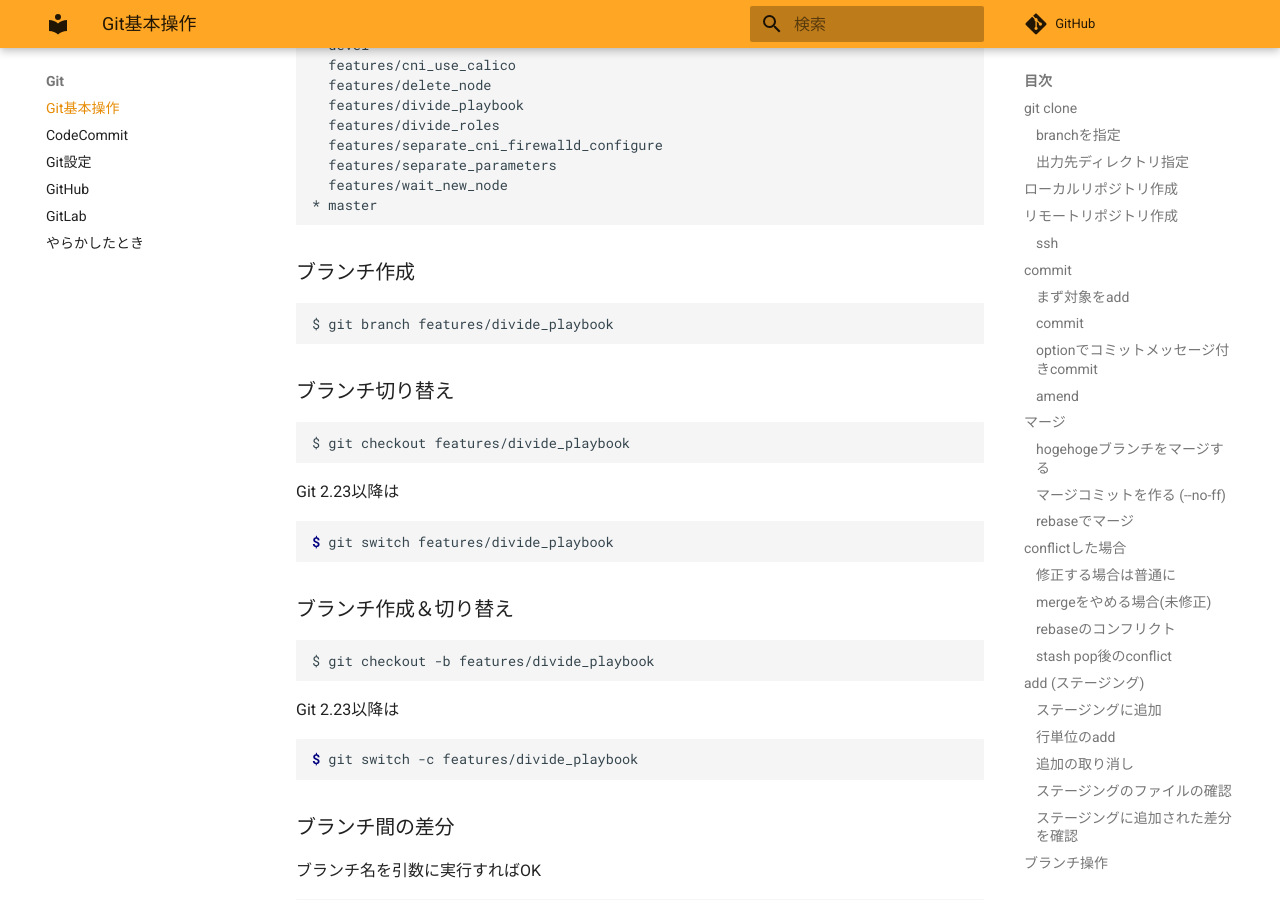
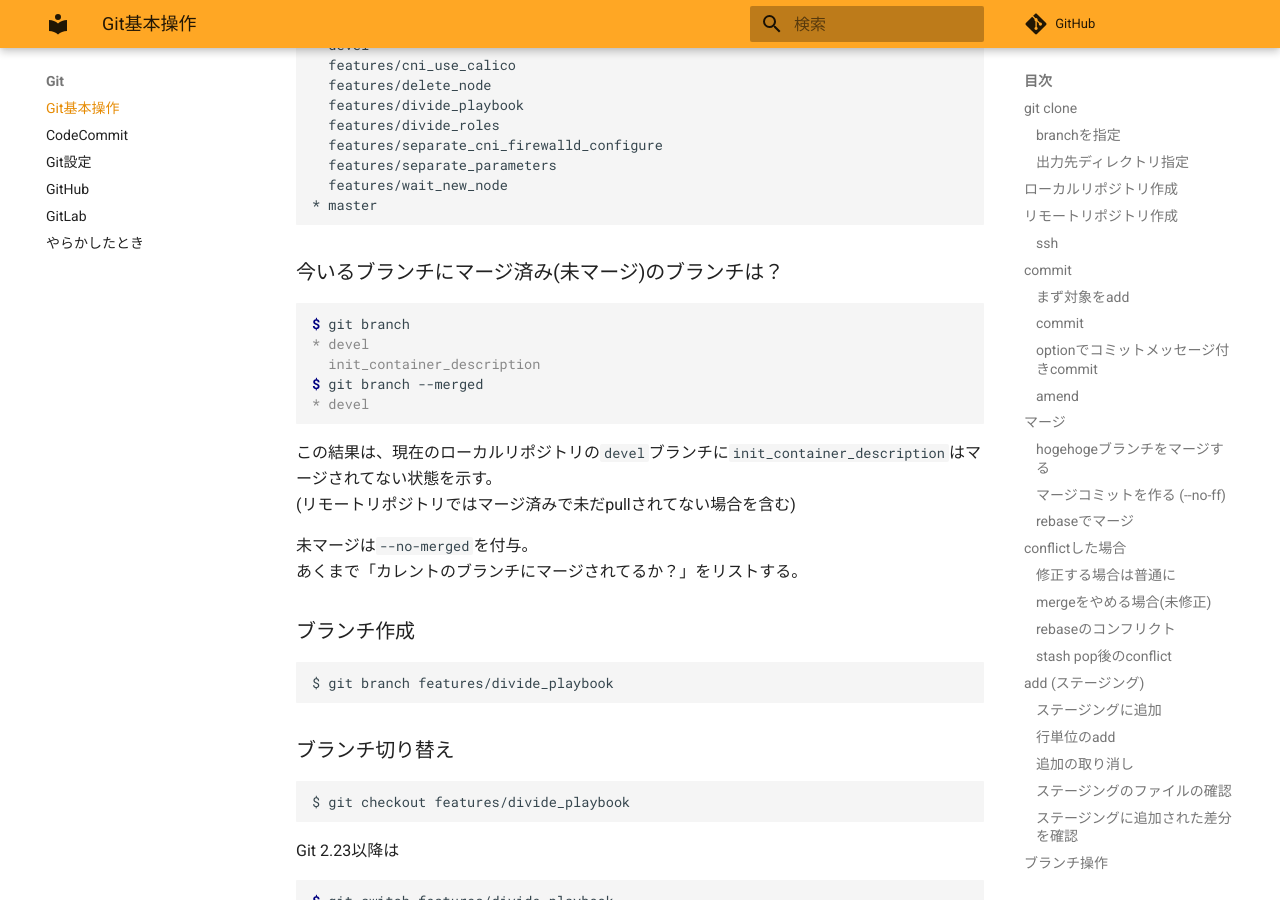
Before and after one commit to zaki-lknr/docs, an MkDocs documentation site: the page built from docs/Git/index.md, in a window 1280 px wide and 900 px high, scrolled down 6131 px. Built offline with MkDocs 1.6.1 and Material for MkDocs 9.7.7, drawn with Linux system fonts in a browser that asks for light colours; comment, search, counter and statistics services are not loaded.

Commit message:
add: git: マージ済みブランチ一覧

````diff
--- a/docs/Git/index.md
+++ b/docs/Git/index.md
@@ -297,6 +297,22 @@ $ git branch
   features/wait_new_node
 * master
 ```
+
+### 今いるブランチにマージ済み(未マージ)のブランチは？
+
+```console
+$ git branch
+* devel
+  init_container_description
+$ git branch --merged
+* devel
+```
+
+この結果は、現在のローカルリポジトリの`devel`ブランチに`init_container_description`はマージされてない状態を示す。
+(リモートリポジトリではマージ済みで未だpullされてない場合を含む)
+
+未マージは`--no-merged`を付与。
+あくまで「カレントのブランチにマージされてるか？」をリストする。
 
 ### ブランチ作成
 
````
